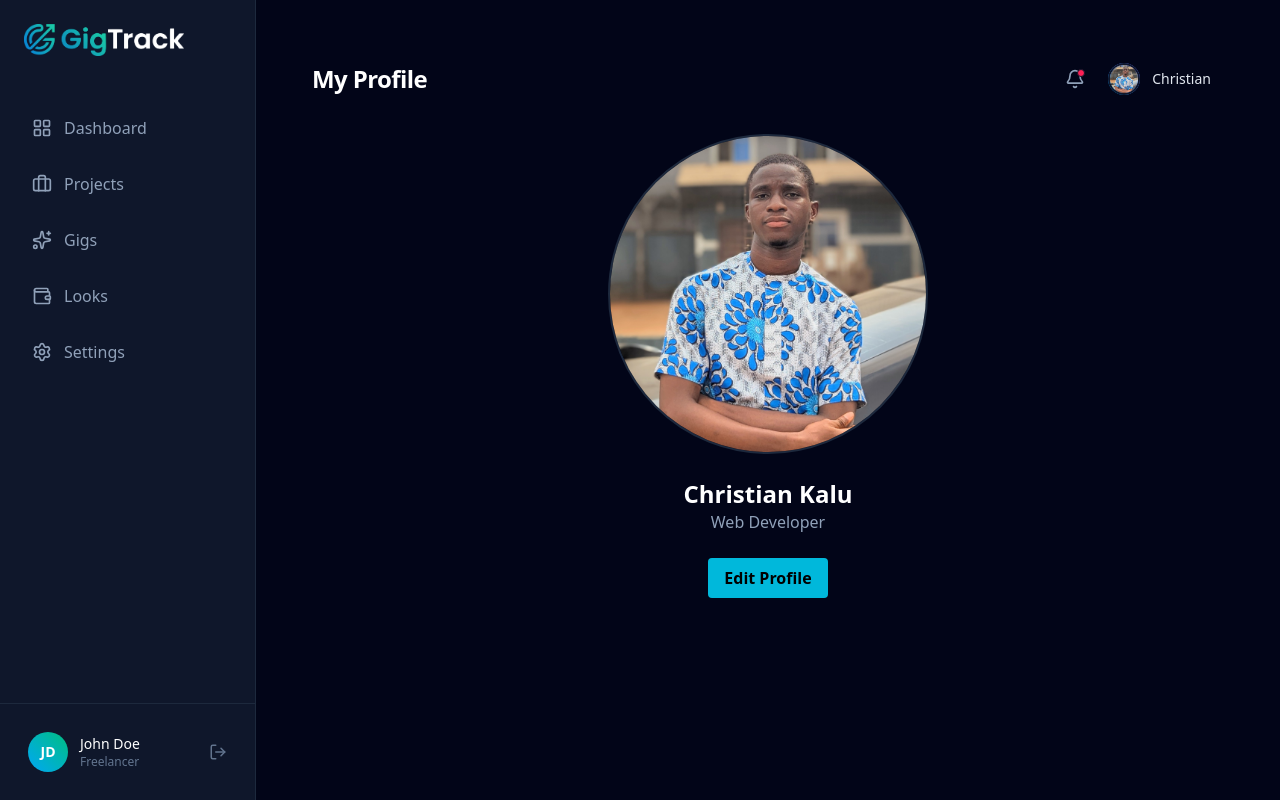
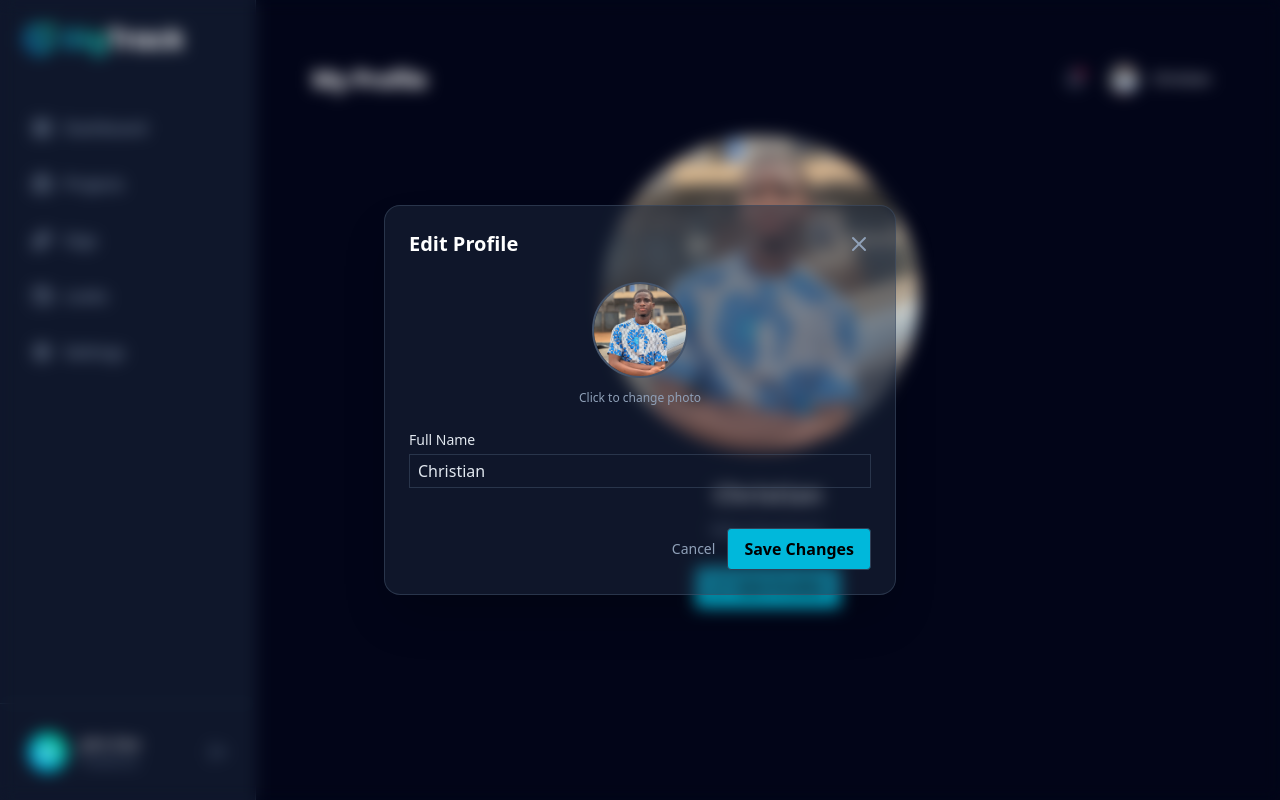
Before and after one commit to chriskay0x/GigTrack, a React (Vite) app: page /profile/user_1 in a window 1280 px wide. Both pictures are taken after a click on the button "Edit Profile". Built offline with nearby package versions, Linux system fonts and the light colour scheme.

Commit message:
Worked on the Edit Profile Modal

```diff
--- /dev/null
+++ b/src/Components/Features/ModalComponents/EditProfileModal.jsx
@@ -0,0 +1,84 @@
+import { useState, useRef } from "react";
+import { Camera } from "lucide-react";
+import ModalOverlay from "./ModalOverlay";
+import ModalHeader from "./ModalHeader";
+import ModalInput from "./ModalInput";
+
+const EditProfileModal = ({ isOpen, onClose, currentUser, onSave }) => {
+  const [name, setName] = useState(currentUser.name);
+  const [preview, setPreview] = useState(currentUser.avatar);
+  const [selectedFile, setSelectedFile] = useState(null); // <--- We need to use this!
+
+  const fileInputRef = useRef(null);
+
+  const handleImageChange = (e) => {
+    const file = e.target.files[0];
+    if (file) {
+      setSelectedFile(file); // Store the file
+      const objectUrl = URL.createObjectURL(file);
+      setPreview(objectUrl); // Create preview
+    }
+  };
+
+  const handleSubmit = (e) => {
+    e.preventDefault();
+
+    onSave({
+      name: name,
+      avatar: preview,
+      file: selectedFile // <--- Now passing the actual file object
+    });
+
+    onClose();
+  };
+
+  return (
+    <ModalOverlay isOpen={isOpen} onClose={onClose}>
+      <ModalHeader title="Edit Profile" onClose={onClose} />
+
+      <form onSubmit={handleSubmit} className="space-y-6">
+        {/* Image Uploader */}
+        <div className="flex flex-col items-center gap-3">
+          <div
+            className="relative group cursor-pointer w-24 h-24"
+            onClick={() => fileInputRef.current.click()}
+          >
+            <div className="w-full h-full rounded-full overflow-hidden border-2 border-slate-600 group-hover:border-sky-500 transition-colors">
+              <img src={preview} alt="Preview" className="w-full h-full object-cover" />
+            </div>
+            <div className="absolute inset-0 bg-black/50 rounded-full flex items-center justify-center opacity-0 group-hover:opacity-100 transition-opacity">
+              <Camera className="text-white" size={24} />
+            </div>
+            <input
+              type="file"
+              ref={fileInputRef}
+              onChange={handleImageChange}
+              className="hidden"
+              accept="image/*"
+            />
+          </div>
+          <span className="text-xs text-slate-400">Click to change photo</span>
+        </div>
+
+        {/* Name Input */}
+        <ModalInput
+          label="Full Name"
+          value={name}
+          onChange={(e) => setName(e.target.value)}
+        />
+
+        {/* Actions */}
+        <div className="flex justify-end gap-3 pt-4">
+          <button type="button" onClick={onClose} className="text-slate-400 hover:text-white text-sm font-medium cursor-pointer">
+            Cancel
+          </button>
+          <button type="submit" className="bg-cyan-500 hover:bg-cyan-600 text-black font-bold py-2 px-4 rounded transition-colors border border-slate-700 cursor-pointer">
+            Save Changes
+          </button>
+        </div>
+      </form>
+    </ModalOverlay>
+  );
+};
+
+export default EditProfileModal;
--- a/src/Pages/UserProfile.jsx
+++ b/src/Pages/UserProfile.jsx
@@ -1,8 +1,32 @@
+import { useState } from "react";
 import TopBar from "../Components/UI/TopBar";
 import Christian from "../assets/Christian.jpg"
+import EditProfileModal from "../Components/Features/ModalComponents/EditProfileModal";
+import { Edit2 } from "lucide-react";
 
 function UserProfile () {
-    const name = "Christian Kalu";
+    const [user, setUser] = useState({
+        name: "Christian",
+        role: "Web Developer",
+        avatar: Christian
+    });
+
+    const [isEditOpen, setIsEditOpen] = useState(false);
+
+    const handleSaveProfile = (data) => {
+        // 1. Update the UI immediately
+        setUser((prev) => ({
+            ...prev,
+            name: data.name,
+            avatar: data.avatar, // Uses the blob URL for instant feedback
+        }));
+
+        // 2. Check if there is a file to upload to a server
+        if (data.file) {
+            console.log("Uploading file to server:", data.file.name);
+            // Here you would typically do: const formData = new FormData(); ...
+        }
+    };
 
     return (
         <div className="p-6 max-w-6xl mx-auto">
@@ -11,21 +35,31 @@ function UserProfile () {
             <div className="flex flex-col justify-center items-center gap-6">
                 <div className="flex items-center -space-x-2">
                     <img
-                    src={Christian}
+                    src={user.avatar}
                     alt="Christian Picture"
                     className="w-80 h-80 rounded-full border-2 border-slate-800 object-cover"
-                    />
+                    />`     `
                 </div>
 
-                <div className="flex flex-col justify-center items-center gap">
-                    <h3 className="text-2xl font-bold text-white">{name}</h3>
-                    <span className="text-slate-400">Web Developer</span>
+                <div className="flex flex-col justify-center items-center gap-2">
+                    <h3 className="text-2xl font-bold text-white">{user.name}</h3>
+                    <span className="text-slate-400">{user.role}</span>
                 </div>
 
-                <button className="bg-cyan-500 hover:bg-cyan-600 text-black font-bold py-2 px-4 rounded transition-colors">
+                <button className="bg-cyan-500 hover:bg-cyan-600 text-black font-bold py-2 px-4 rounded transition-colors flex items-center gap-2 border border-slate-700 cursor-pointer"
+                    onClick={() => setIsEditOpen(true)}
+                >
+                    <Edit2 size={16} />
                     Edit Profile
                 </button>
             </div>
+
+            <EditProfileModal
+                isOpen={isEditOpen}
+                onClose={() => setIsEditOpen(false)}
+                currentUser={user} // Pass current data so the form isn't empty!
+                onSave={handleSaveProfile}
+            />
         </div>
     )
 }
```
